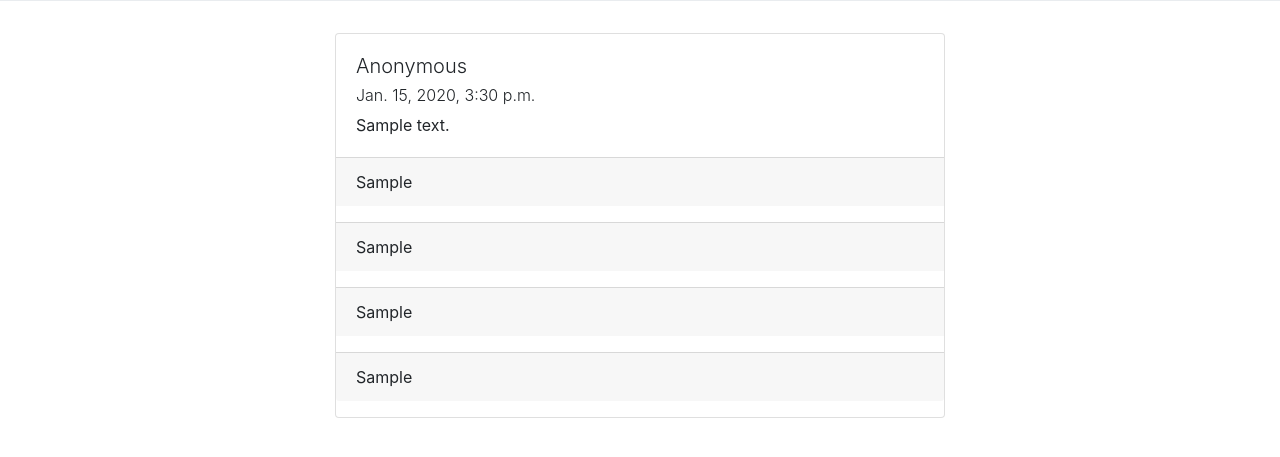
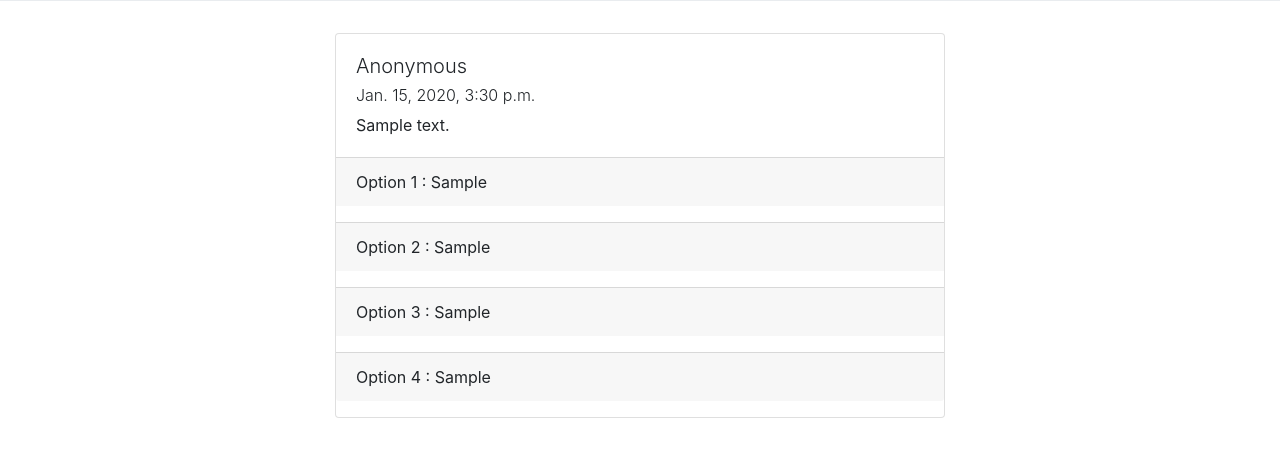
Before and after one commit to richeshgupta/PolliT, a Django app: page /poll/1/ in a window 1280 px wide. Shown: the part 240-697 px from the top of the page. Run offline with Django 3.2, Linux system fonts and the light colour scheme; tables that the repository leaves empty hold one stand-in row (values such as "Sample post"); parts of the project's set-up code (start-up, migrations or seed data) failed here and were passed over; some libraries are stand-ins or nearby versions.

Commit message:
Specific page

```diff
--- a/polls/models.py
+++ b/polls/models.py
@@ -8,7 +8,7 @@ from django.urls import reverse
 class Poll(models.Model):
     name=models.CharField(max_length=30,verbose_name='Poll Name')
     author = models.ForeignKey(User,on_delete=models.CASCADE,verbose_name='Author')
-    text = RichTextField(blank=True,null=True,max_length=300,verbose_name='Description')
+    text = RichTextField(blank=True,null=True,max_length=3000,verbose_name='Description')
     date = models.DateTimeField(default=timezone.now())
     option1 = models.TextField(max_length=500,verbose_name='Option 1')
     option2 = models.TextField(max_length=500,verbose_name='Option 2')
--- a/polls/templates/polls/mypolls.html
+++ b/polls/templates/polls/mypolls.html
@@ -25,7 +25,7 @@
 
                     </div>
                     <div class="card-footer">
-                        {{i.text|safe|truncatewords_html:5}}
+                        {{i.text|safe|truncatewords_html:2}}
                     </div>
 
 
--- a/polls/templates/polls/poll.html
+++ b/polls/templates/polls/poll.html
@@ -23,16 +23,16 @@
                 {{objs.text|safe}}
             </div>
             <div class="card-footer mb-3">
-                {{objs.option1}}
+               Option 1 :  {{objs.option1}}
             </div>
             <div class="card-footer mb-3">
-                {{objs.option2}}
+                Option 2 : {{objs.option2}}
             </div>
             <div class="card-footer mb-3">
-                {{objs.option3}}
+                Option 3 : {{objs.option3}}
             </div>
             <div class="card-footer mb-3">
-                {{objs.option4}}
+                Option 4 : {{objs.option4}}
             </div>
         </div>
     </div>
```
Also changed, not shown: polls/migrations/0006_auto_20210125_1302.py (added).
